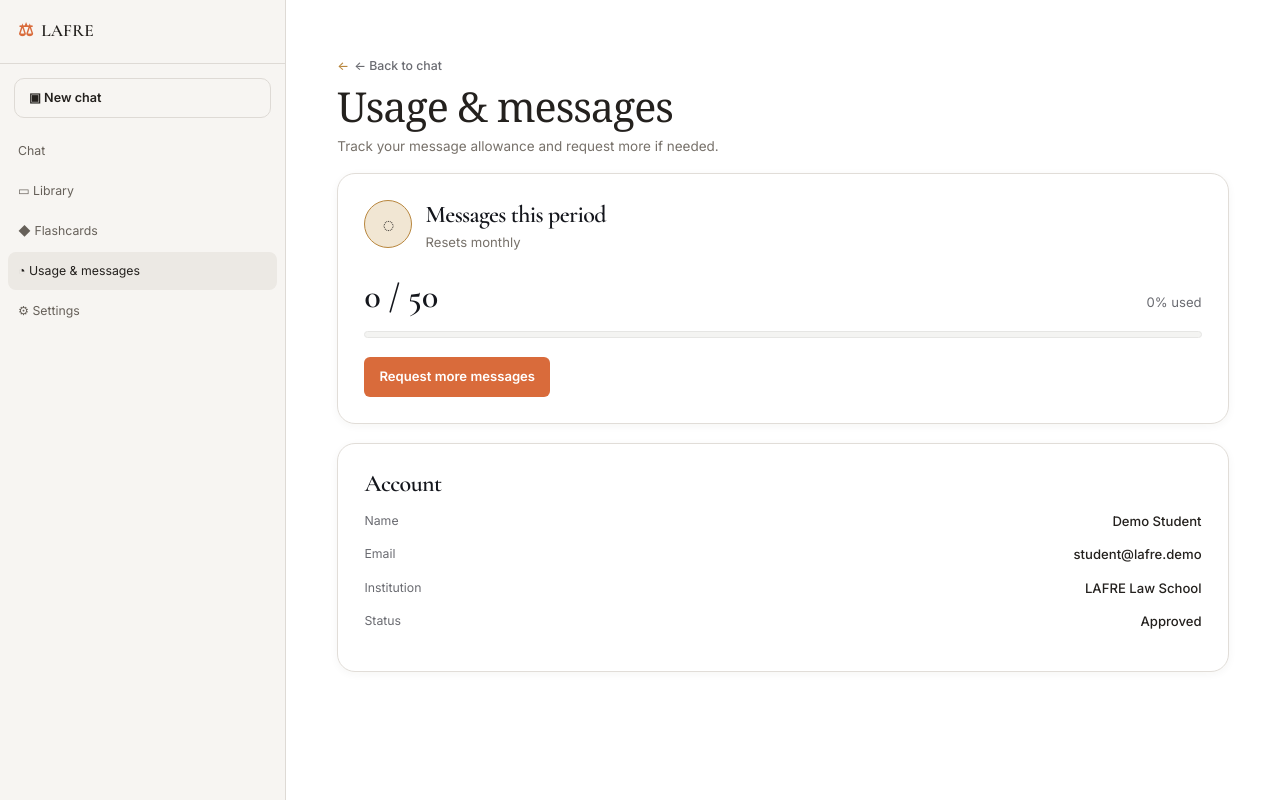
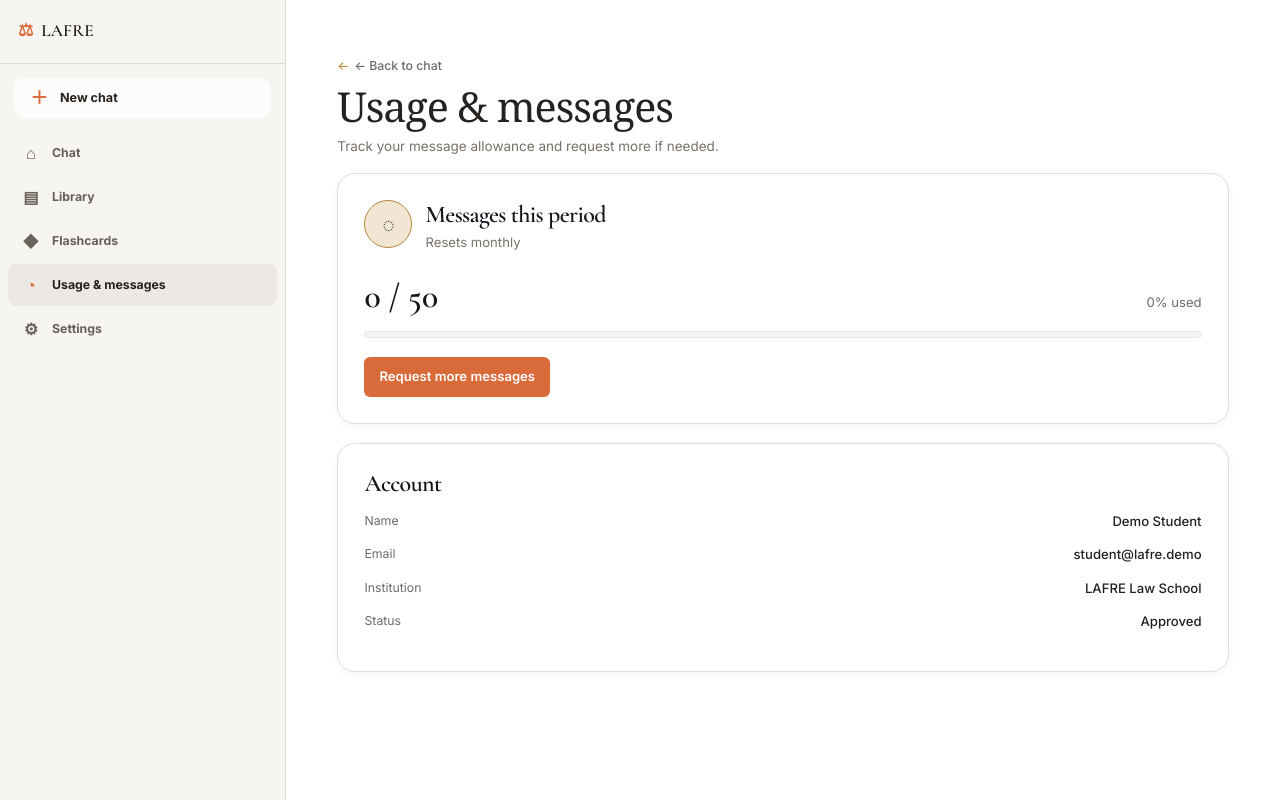
Before and after one commit to Anesutk/LAFRE, a Next.js app in the folder frontend/lafre/: page /usage in a window 1280 px wide. Built offline with nearby package versions, Linux system fonts and the light colour scheme; no server answers.

Commit message:
minor shit

```diff
--- a/frontend/lafre/app/components/StudentShell.jsx
+++ b/frontend/lafre/app/components/StudentShell.jsx
@@ -20,14 +20,14 @@ export default function StudentShell({ children, title = 'LAFRE', active = '' })
           </a>
         </div>
 
-        <a className="student-shell-new-chat" href="/chat">▣ New chat</a>
+        <a className="student-shell-new-chat" href="/chat"><span className="sidebar-nav-icon" aria-hidden="true">＋</span><span>New chat</span></a>
 
         <nav className="student-shell-nav" aria-label="Student navigation">
-          <a className={active === 'chat' ? 'active' : ''} href="/chat">Chat</a>
-          <a className={active === 'library' ? 'active' : ''} href="/library">▭ Library</a>
-          <a className={active === 'flashcards' ? 'active' : ''} href="/flashcards">◆ Flashcards</a>
-          <a className={active === 'usage' ? 'active' : ''} href="/usage">◔ Usage & messages</a>
-          <a className={active === 'settings' ? 'active' : ''} href="/settings">⚙ Settings</a>
+          <a className={active === 'chat' ? 'active' : ''} href="/chat"><span className="sidebar-nav-icon" aria-hidden="true">⌂</span><span>Chat</span></a>
+          <a className={active === 'library' ? 'active' : ''} href="/library"><span className="sidebar-nav-icon" aria-hidden="true">▤</span><span>Library</span></a>
+          <a className={active === 'flashcards' ? 'active' : ''} href="/flashcards"><span className="sidebar-nav-icon" aria-hidden="true">◆</span><span>Flashcards</span></a>
+          <a className={active === 'usage' ? 'active' : ''} href="/usage"><span className="sidebar-nav-icon" aria-hidden="true">◔</span><span>Usage & messages</span></a>
+          <a className={active === 'settings' ? 'active' : ''} href="/settings"><span className="sidebar-nav-icon" aria-hidden="true">⚙</span><span>Settings</span></a>
         </nav>
       </aside>
 
--- a/frontend/lafre/app/globals.css
+++ b/frontend/lafre/app/globals.css
@@ -1812,3 +1812,134 @@ html, body {
     padding: 34px clamp(24px, 4vw, 64px) 80px;
   }
 }
+
+/* ================================================================
+   REFINEMENT PASS — CHAT SIDEBAR + NEW CHAT SUGGESTIONS
+   Visual-only: no routes, actions, APIs, or controls added.
+   ================================================================ */
+.sidebar-nav-icon {
+  width: 22px;
+  min-width: 22px;
+  display: inline-flex;
+  align-items: center;
+  justify-content: center;
+  margin-right: 10px;
+  color: #6c6259;
+  font-size: 1.02rem;
+  font-weight: 800;
+  line-height: 1;
+}
+
+.study-new-chat {
+  border: 0;
+  border-radius: 10px;
+  background: rgba(255,255,255,.72);
+  box-shadow: none;
+  justify-content: flex-start;
+  gap: 0;
+}
+.study-new-chat .sidebar-nav-icon,
+.student-shell-new-chat .sidebar-nav-icon {
+  color: var(--claude-orange);
+  font-size: 1.18rem;
+  font-weight: 900;
+}
+.study-new-chat:hover {
+  background: rgba(255,255,255,.92);
+}
+
+.study-drawer-nav a,
+.study-drawer-nav button,
+.student-shell-nav a {
+  font-weight: 700;
+}
+.study-drawer-nav .sidebar-nav-icon,
+.student-shell-nav .sidebar-nav-icon {
+  color: #6b625a;
+  font-size: 1.08rem;
+  font-weight: 900;
+}
+.study-drawer-nav a:hover .sidebar-nav-icon,
+.study-drawer-nav button:hover .sidebar-nav-icon,
+.student-shell-nav a:hover .sidebar-nav-icon,
+.student-shell-nav a.active .sidebar-nav-icon {
+  color: var(--claude-orange);
+}
+
+/* The starter prompts now use the same width as the main chatbot composer. */
+.study-suggestions {
+  width: min(640px, 100%);
+  max-width: 640px;
+  margin: .7rem auto 0;
+  display: flex;
+  flex-direction: column;
+  align-items: stretch;
+  gap: .5rem;
+}
+.study-suggestions button {
+  width: 100%;
+  min-height: 44px;
+  padding: .7rem 1rem;
+  text-align: left;
+  border-radius: 12px;
+  border: 1px solid #e0d8cf;
+  background: #fffdf9;
+  color: #655d56;
+  font-size: .86rem;
+  font-weight: 600;
+  box-shadow: 0 1px 4px rgba(42,35,29,.035);
+}
+.study-suggestions button:hover {
+  background: #fff8ef;
+  border-color: rgba(217,107,59,.5);
+  box-shadow: 0 2px 9px rgba(217,107,59,.08);
+  color: var(--claude-ink);
+}
+
+/* Warm gold-orange touches, kept intentionally subtle. */
+.study-empty-logo,
+.study-empty-logo span:first-child,
+.study-empty-logo svg {
+  color: var(--claude-orange);
+}
+.study-empty h1::selection,
+.study-chat-header h1::selection,
+.student-shell-brand .study-brand strong::selection {
+  background: rgba(214,151,67,.28);
+}
+.study-chat-header::after {
+  content: '';
+  position: absolute;
+  left: 0;
+  bottom: -1px;
+  width: 88px;
+  height: 2px;
+  background: linear-gradient(90deg, #d96b3b 0%, #e2a253 100%);
+  opacity: .78;
+}
+.study-chat-header {
+  position: relative;
+}
+
+.student-shell-new-chat {
+  border: 0;
+  background: rgba(255,255,255,.72);
+  font-weight: 700;
+}
+.student-shell-new-chat:hover {
+  background: rgba(255,255,255,.92);
+}
+.student-shell-nav a {
+  min-height: 42px;
+  padding: 0 12px;
+}
+
+@media (max-width: 767px) {
+  .study-suggestions,
+  .study-start-composer {
+    max-width: 640px;
+  }
+  .study-suggestions button {
+    min-height: 42px;
+  }
+}
```
Also changed, not shown: frontend/lafre/app/chat/page.js (+1 -1 lines).
